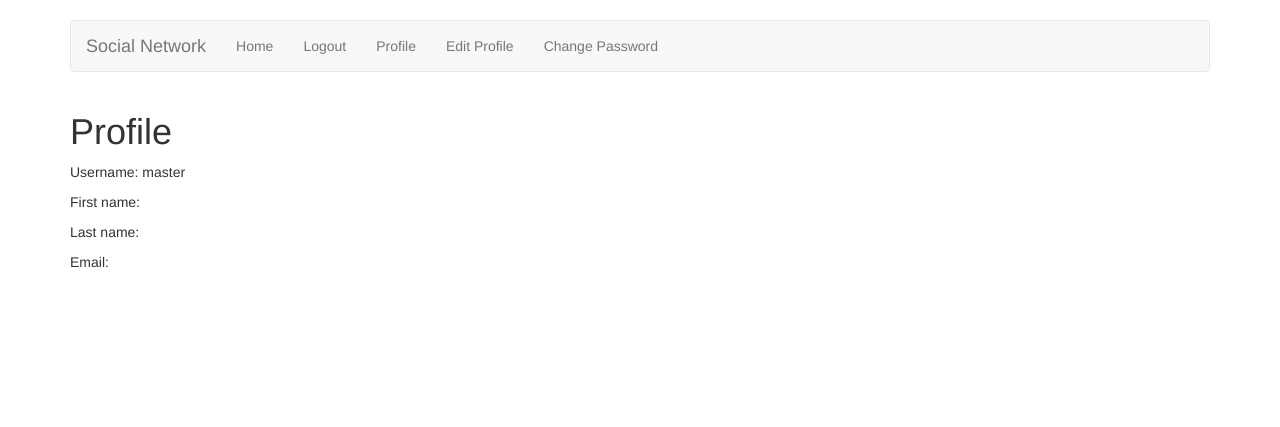
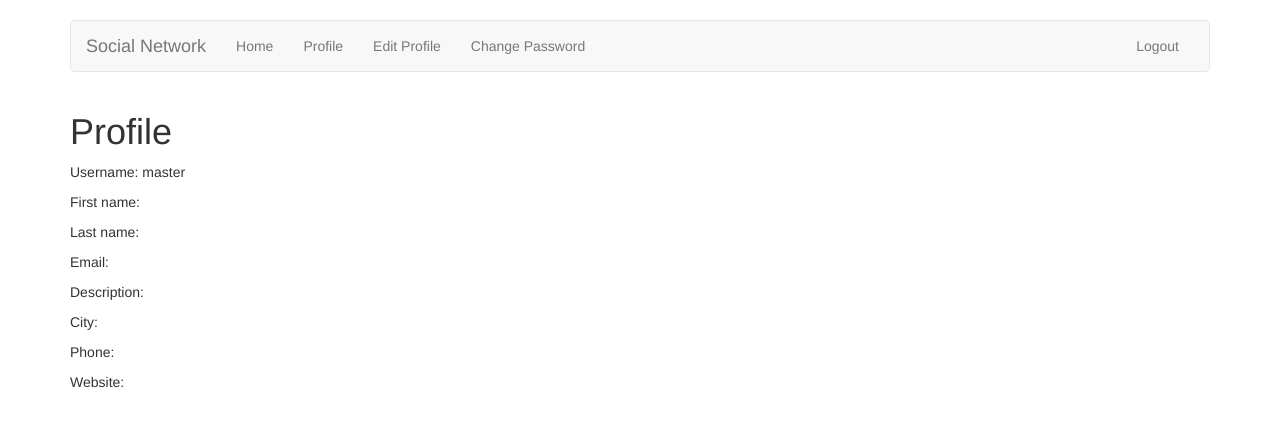
Before and after one commit to ming037/MyFirstWeb, a Django app: page /account/profile/ in a window 1280 px wide. Shown: the top 427 px of the page. Run offline with Django 3.2, Linux system fonts and the light colour scheme; a user stored in the database is signed in; data comes from the database, SQL or seed files in the repository; both versions use the stored data as it was after the commit; some libraries are stand-ins or nearby versions.

Commit message:
Part35. Display profile model into the profile page

```diff
--- a/tutorial/accounts/models.py
+++ b/tutorial/accounts/models.py
@@ -11,6 +11,9 @@ class UserProfile(models.Model):
     website = models.URLField(default='')
     phone = models.IntegerField(default=0)
 
+    def __str__(self): # admin 페이지에서 user_profile 제목이 유저 이름으로 나오게 함.
+        return self.user.username
+
 def create_profile(sender, **kwargs):
     if kwargs['created']: #connet에서 sender=User의 User가 create되면 아래 코드 실행
         user_Profile = UserProfile.objects.create(user=kwargs['instance'])
--- a/tutorial/accounts/templates/accounts/profile.html
+++ b/tutorial/accounts/templates/accounts/profile.html
@@ -11,6 +11,10 @@
     <p>First name: {{ user.first_name}}</p>
     <p>Last name: {{ user.last_name}}</p>
     <p>Email: {{ user.email}}</p>
+		<p>Description: {{ user.userprofile.description }}</p>
+		<p>City: {{ user.userprofile.city }}</p>
+		<p>Phone: {{ user.userprofile.phone }}</p>
+		<p>Website: {{ user.userprofile.website }}</p>
 </div>
 
 
--- a/tutorial/accounts/templates/base.html
+++ b/tutorial/accounts/templates/base.html
@@ -26,10 +26,13 @@
               {% if user.is_authenticated %}
               <ul class="nav navbar-nav">
                 <li><a href="{% url 'accounts:home' %}">Home</a></li>
-                <li><a href="{% url 'accounts:logout' %}">Logout</a></li>
                 <li><a href="{% url 'accounts:view_profile' %}">Profile</a></li>
                 <li><a href="{% url 'accounts:edit_profile' %}">Edit Profile</a></li>
                 <li><a href="{% url 'accounts:change_password' %}">Change Password</a></li>
+              </ul>
+
+              <ul class="nav navbar-nav navbar-right">
+                <li><a href="{% url 'accounts:logout' %}">Logout</a></li>
               </ul>
 
               {% else %}
```
Also changed, not shown: tutorial/db.sqlite3.
